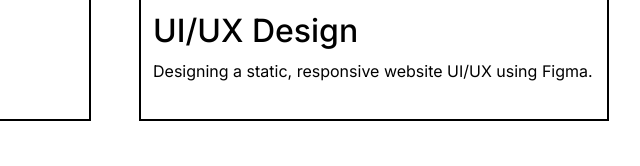
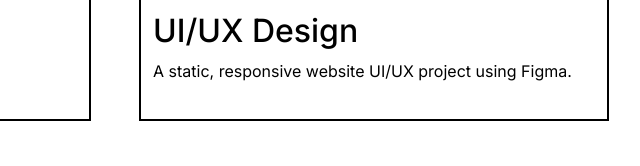
Before and after one commit to adamng04/longbinhcelestial, a plain HTML site: page index.html in a window 1280 px wide. Both pictures are taken after a click on the link "Projects". Shown: the part 985-1151 px from the top of the page, 525-1165 px from the left. Drawn offline with nearby package versions, Linux system fonts and the light colour scheme.

Commit message:
Minor tweaks

```diff
--- a/index.html
+++ b/index.html
@@ -58,7 +58,7 @@
         </div>
         <div class="gallery_text">
           <h2>UI/UX Design</h2>
-          <p>Designing a static, responsive website UI/UX using Figma.</p>
+          <p>A static, responsive website UI/UX project using Figma.</p>
         </div>
       </a>
       <a class="shapeone col-xl-5 col-lg-5 col-md-10" href="https://www.behance.net/gallery/212785063/Motion-Graphic-MV-Assignment">
```
